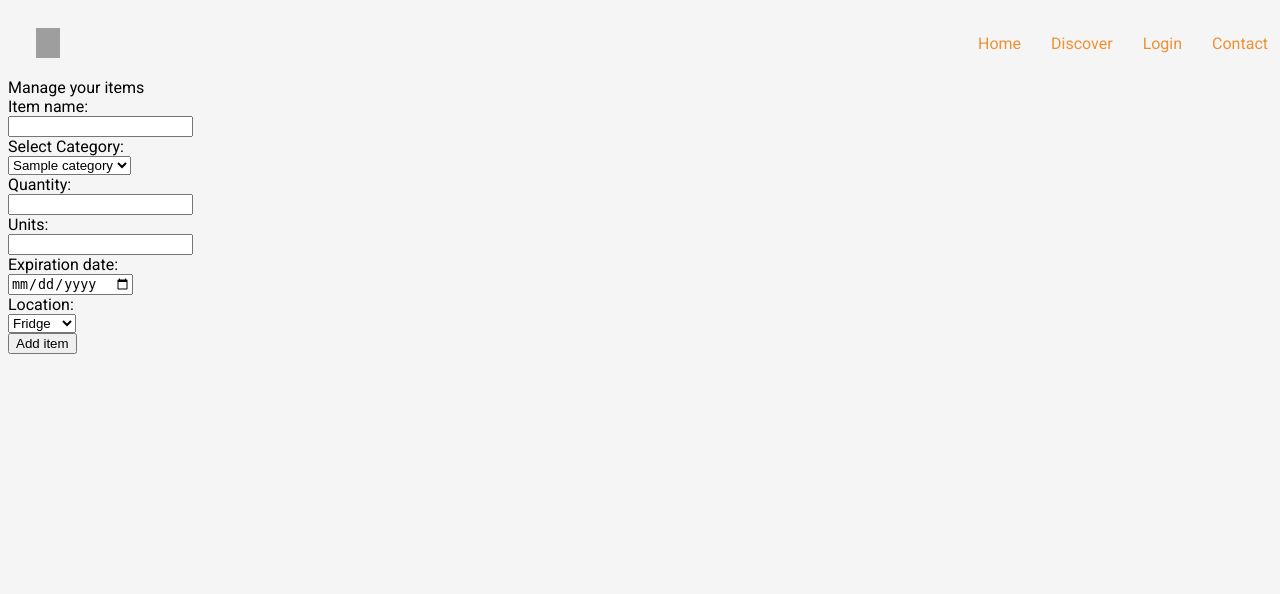
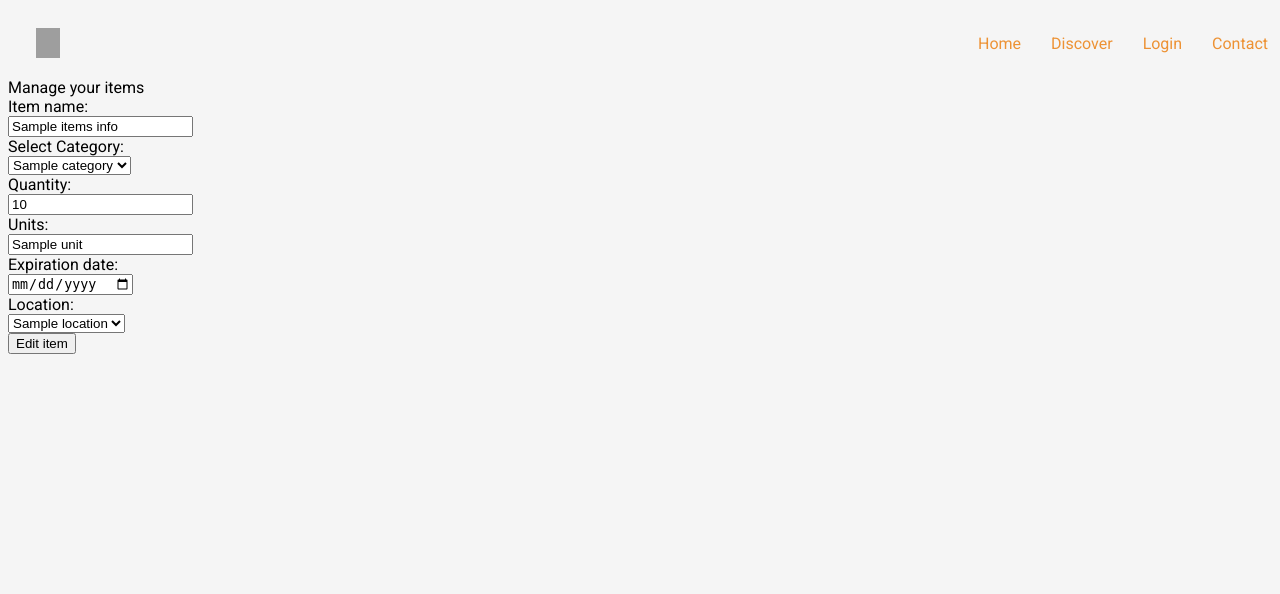
Before and after one commit to maxcol01/pita, a Python web app: template frontend/templates/item_definition.html in a window 1280 px wide. Shown: the top 594 px of the page. Run offline with Jinja, Linux system fonts and the light colour scheme; the template is opened without the code that fills it: most values are stand-ins (such as "Sample title", 1, 10 or a date in 2020); some web fonts are replaced; grey boxes are pictures that could not be loaded.

Commit message:
finishing the CRUD operation with edit, add, delete

```diff
--- a/frontend/templates/item_definition.html
+++ b/frontend/templates/item_definition.html
@@ -1,41 +1,54 @@
-{% extends "layout.html" %}
+{% extends "layout.html"%}
 
 {% block page_css %}{% endblock %}
 
 {% block content %}
 
     <div class="item-title"> Manage your items</div>
-    <form action="/add-item" method="post">
+    <form action="{{ url_for('edit_item', item_id=items_info[0].item_id) if items_info else url_for('add_item') }}" method="post">
         <div class="item-definition-main-container">
             <!--Name-->
             <label for="name">Item name:</label><br>
-            <input type="text" id="name" name="name"><br>
+            <input type="text" id="name" name="name" value="{{items_info[0].name if items_info else ''}}"><br>
             <!--Category-->
             <label for="category">Select Category:</label><br>
             <select id="category" name="category">
                 {% for category in categories %}
-                    <option value="{{category}}">{{category}}</option>
+                    {% if items_info and category == items_info[0].category%}
+                        <option value="{{items_info[0].category}}" selected>{{items_info[0].category}}</option>
+                    {% endif %}
+                    <option value="{{category}}" >{{category}}</option>
                 {% endfor %}
             </select><br>
             <!--Quantity-->
             <label for="quantity">Quantity:</label><br>
-            <input type="number" id="quantity" name="quantity"><br>
+            <input type="number" id="quantity" name="quantity" value="{{items_info[0].quantity if items_info else ''}}"><br>
             <!--Unit-->
             <label for="unit">Units:</label><br>
-            <input type="text" id="unit" name="unit"><br>
+            <input type="text" id="unit" name="unit" value="{{items_info[0].unit if items_info else ''}}"><br>
             <!--Exp. date-->
             <label for="exp-date">Expiration date:</label><br>
-            <input type="date" id="exp-date" name="exp-date"><br>
+            <input type="date" id="exp-date" name="exp-date" value="{{items_info[0].expiration_date if items_info else ''}}"><br>
             <!--Location-->
             <label for="location">Location:</label><br>
             <select name="location" id="location"><br>
+                {% if items_info[0] %}
+                    <option value="{{items_info[0].location}}" selected>{{items_info[0].location}}</option>
+                {% endif %}
                 <option value="Fridge">Fridge</option>
                 <option value="Pantry">Pantry</option>
                 <option value="Freezer">Freezer</option>
             </select>
 
         </div>
-        <button type="submit">Add item</button>
+        <button type="submit">
+            {% if items_info %}
+                Edit item
+            {% else %}
+                Add item
+            {% endif %}
+        </button>
+
     </form>
 
 {% endblock %}
--- a/frontend/templates/layout.html
+++ b/frontend/templates/layout.html
@@ -25,6 +25,7 @@
             <a href="/contact">Contact</a>
             {% if session.get("user_id") %}
                 <a href="/my-assistant">Generate recipes</a>
+                <a href="/dashboard">Dashboard</a>
             {% endif %}
         </div>
     </nav>
```
Also changed, not shown: backend/app.py (+17 -5 lines), 1 other file.
